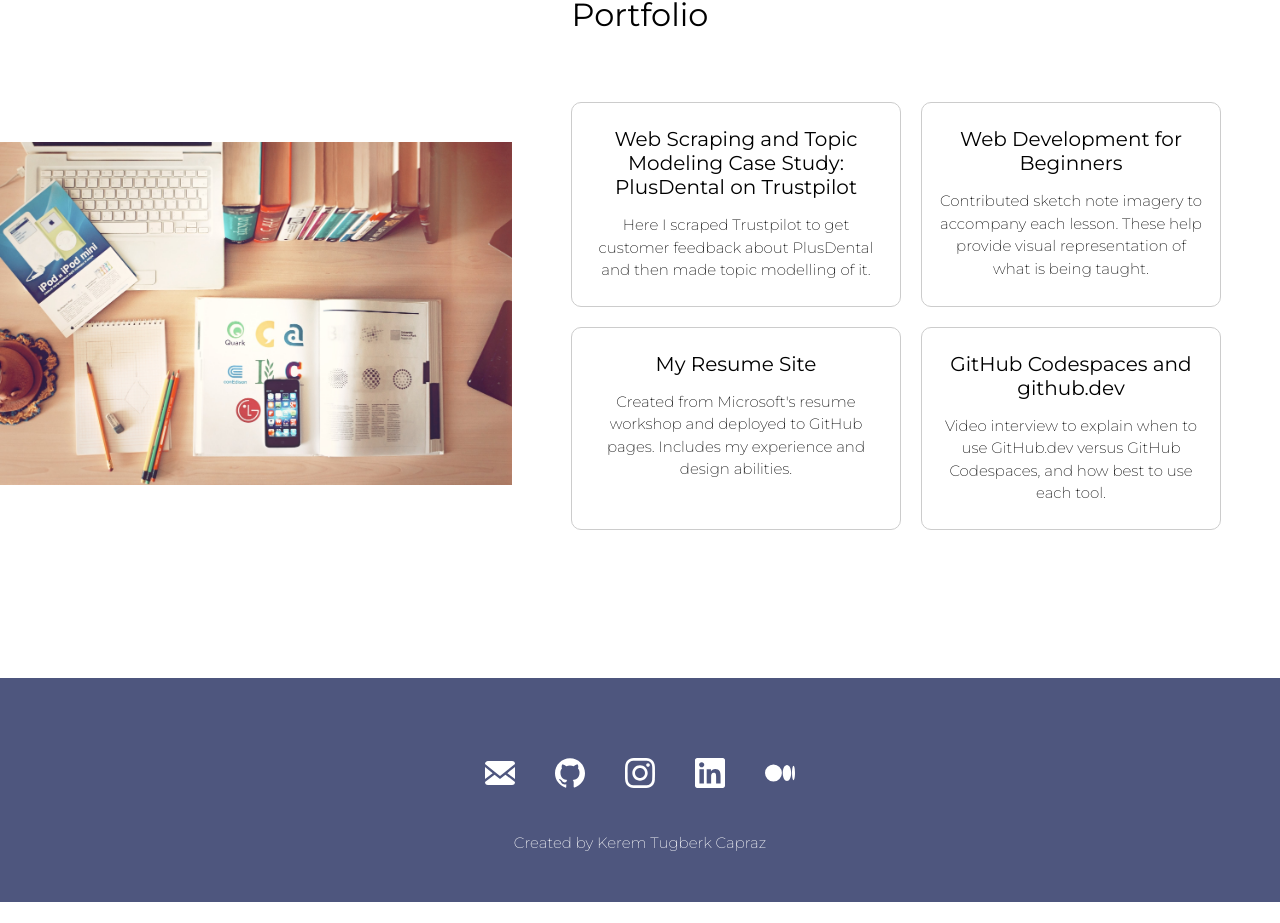
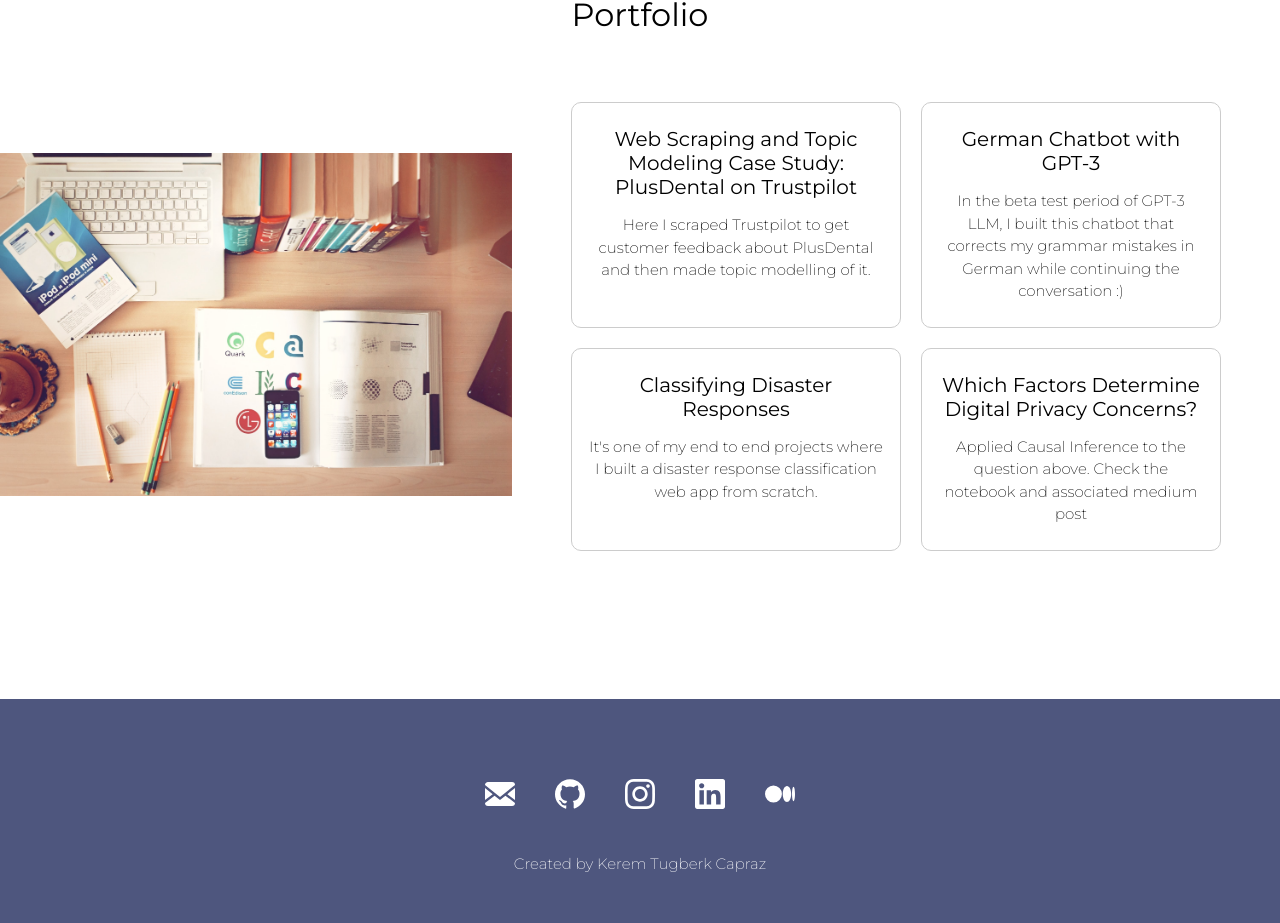
Before and after one commit to tugberkcapraz/ResumeOnAzure, a React (Vite) app: page / in a window 1280 px wide. Shown: the part 1974-2897 px from the top of the page. Before the commit the page ends 2876 px from the top, so only its background shows below. Built offline with nearby package versions, Linux system fonts and the light colour scheme.

Commit message:
added other portfolio

```diff
--- a/src/Components/Portfolio.jsx
+++ b/src/Components/Portfolio.jsx
@@ -37,22 +37,22 @@ const projectList = [
     url: "https://github.com/tugberkcapraz/PlusDental_Scraping",
   },
   {
-    title: "Web Development for Beginners",
+    title: "German Chatbot with GPT-3",
     description:
-      "Contributed sketch note imagery to accompany each lesson. These help provide visual representation of what is being taught.",
-    url: "https://github.com/microsoft/web-dev-for-beginners",
+      "In the beta test period of GPT-3 LLM, I built this chatbot that corrects my grammar mistakes in German while continuing the conversation :)",
+    url: "https://github.com/tugberkcapraz/GermanAppGPT",
   },
   {
-    title: "My Resume Site",
+    title: "Classifying Disaster Responses",
     description:
-      "Created from Microsoft's resume workshop and deployed to GitHub pages. Includes my experience and design abilities.",
-    url: "https://github.com/microsoft/workshop-library/tree/main/full/build-resume-website",
+      "It's one of my end to end projects where I built a disaster response classification web app from scratch.",
+    url: "https://github.com/tugberkcapraz/nlp-disaster-response",
   },
   {
-    title: "GitHub Codespaces and github.dev",
+    title: "Which Factors Determine Digital Privacy Concerns?",
     description:
-      "Video interview to explain when to use GitHub.dev versus GitHub Codespaces, and how best to use each tool.",
-    url: "https://www.youtube.com/watch?v=c3hHhRME_XI",
+      "Applied Causal Inference to the question above. Check the notebook and associated medium post",
+    url: "https://github.com/tugberkcapraz/pi_concerns",
   },
 ];
 
```
